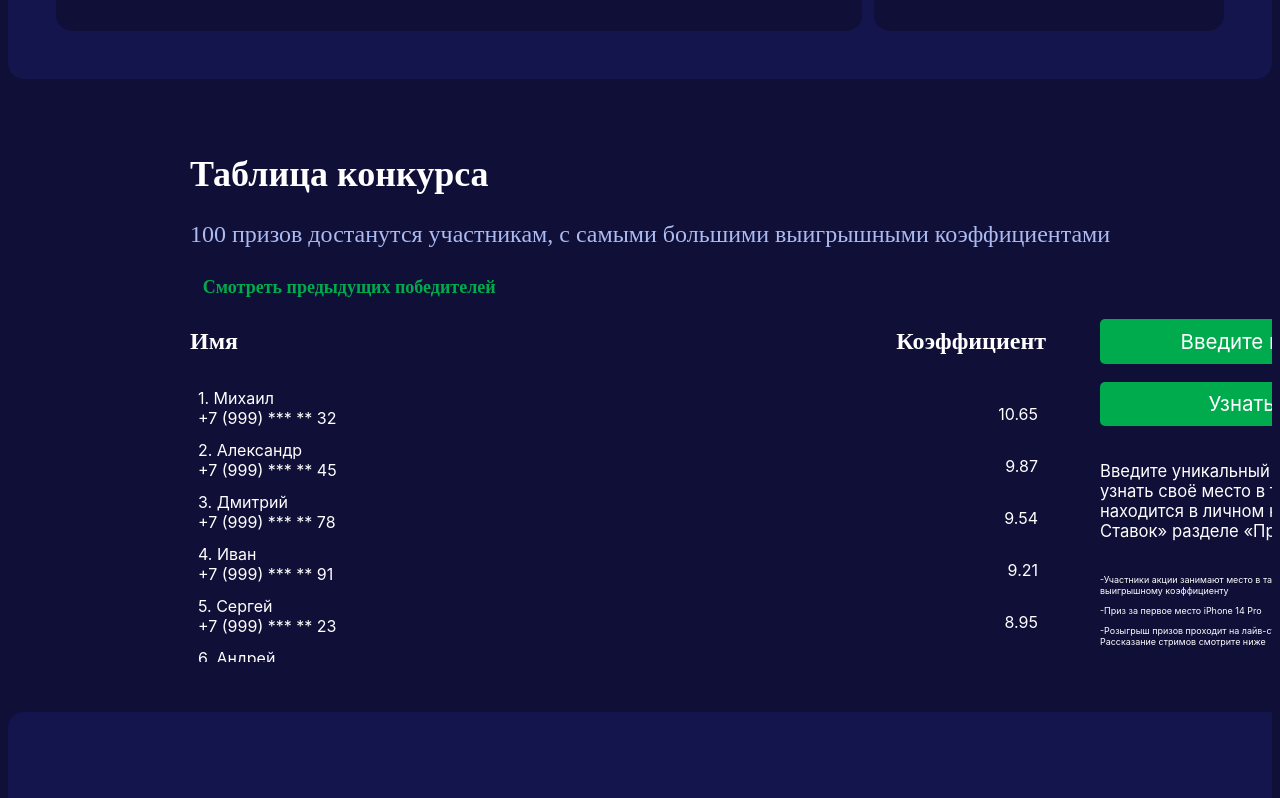
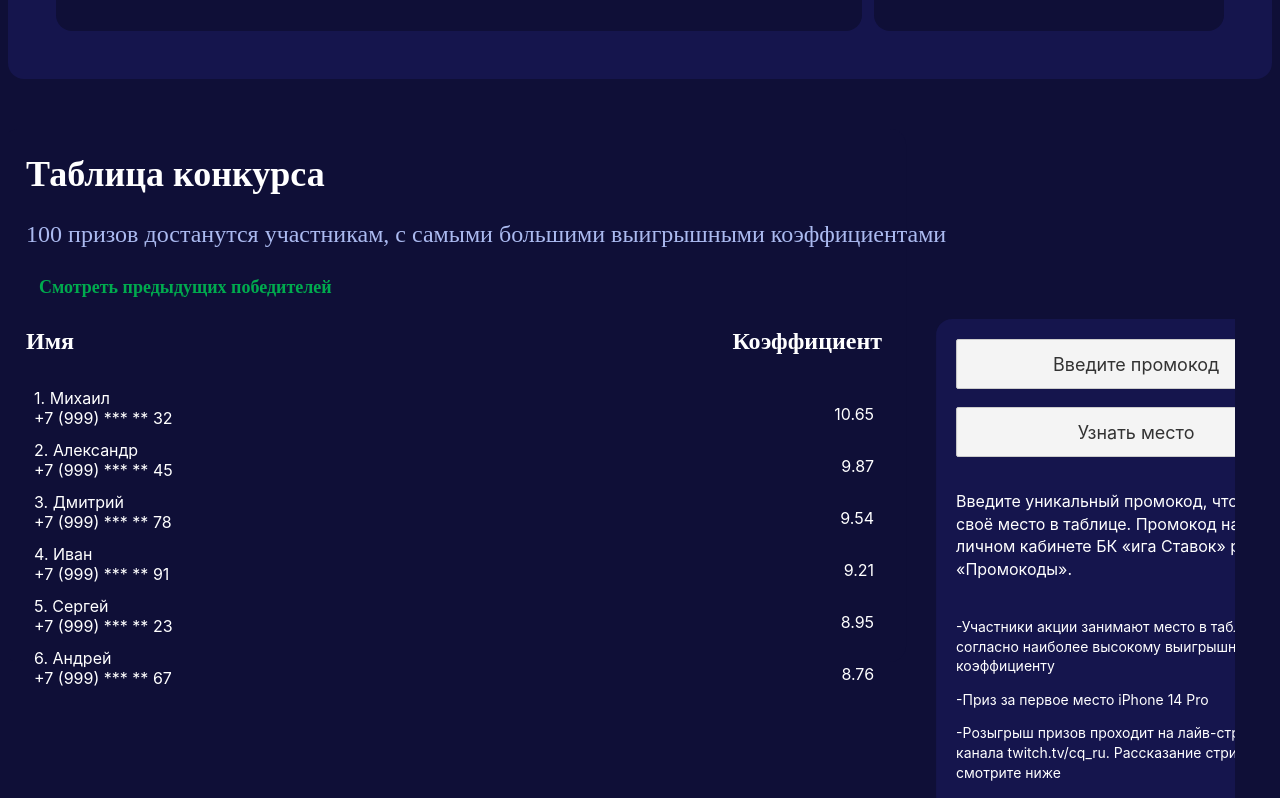
Before and after one commit to shifus/newyear, a Svelte app: page / in a window 1280 px wide. Shown: the part 2622-3420 px from the top of the page. Built offline with nearby package versions, Linux system fonts and the light colour scheme.

Commit message:
Поменять косметику

```diff
--- a/src/components/Screen1.svelte
+++ b/src/components/Screen1.svelte
@@ -733,7 +733,7 @@
     width: 100%;
     display: flex;
     justify-content: center; /* Центрируем содержимое */
-    transform: translateX(10%); /* Сдвигаем на 10% вправо */
+    transform: translateX(-3%); /* Сдвигаем на 20% влево */
   }
 
   .leaderboard-container {
@@ -777,13 +777,40 @@
   }
 
   .actions-container {
-    display: flex;
-    flex-direction: column;
-    gap: 8px; /* Уменьшаем отступы между элементами */
-  }
-
-  .promo-description, .additional-info p {
-    color: #FFFFFF; /* Белый цвет текста */
+    position: sticky; /* Делаем контейнер липким */
+    top: 190px; /* Фиксированное расстояние от верха */
+    width: 400px; /* Фиксированная ширина */
+    min-width: 400px; /* Минимальная ширина */
+    padding: 20px;
+    background: #15154D; /* Добавляем фон */
+    border-radius: 16px;
+    z-index: 10;
+  }
+
+  .action-button {
+    width: 100%;
+    min-height: 50px; /* Фиксированная минимальная высота */
+    margin-bottom: 10px;
+    font-size: 18px; /* Фиксированный размер шрифта */
+    white-space: nowrap; /* Предотвращаем перенос текста */
+  }
+
+  .promo-description {
+    font-size: 16px; /* Фиксированный размер шрифта */
+    line-height: 1.4;
+    margin: 15px 0;
+    width: 100%;
+  }
+
+  .additional-info {
+    width: 100%;
+  }
+
+  .additional-info p {
+    font-size: 14px; /* Фиксированный размер шрифта */
+    line-height: 1.4;
+    margin-bottom: 10px;
+    white-space: normal; /* Разрешаем перенос текста в информационном блоке */
   }
 
   .leaderboard-title {
@@ -882,37 +909,11 @@
   .actions-container {
     display: flex;
     flex-direction: column;
-    gap: 1.5vh;
-  }
-
-  .action-button {
-    width: 100%;
-    padding: 1.2vh 1.5vw;
-    font-size: 1.6vw;
-    cursor: pointer;
-    background-color: #00AB4E;
-    color: #ffffff;
-    border: none;
-    border-radius: 5px;
-    transition: background-color 0.3s;
-  }
-
-  .action-button:hover {
-    background-color: #00CC00;
-  }
-
-  .promo-description {
-    font-size: 1.3vw;
-    margin-bottom: 2vh;
-    color: #ffffff;
-  }
-
-
-
-  .additional-info p {
-    font-size: 0.7vw;
-    margin-bottom: 1vh;
-    color: #ffffff;
+    gap: 8px; /* Уменьшаем отступы между элементами */
+  }
+
+  .promo-description, .additional-info p {
+    color: #FFFFFF; /* Белый цвет текста */
   }
 
   /* Адаптивные стили */
```
Also changed, not shown: public/build/bundle.css, public/build/bundle.js, 1 other file (tests, documents, lock files or other folders).
